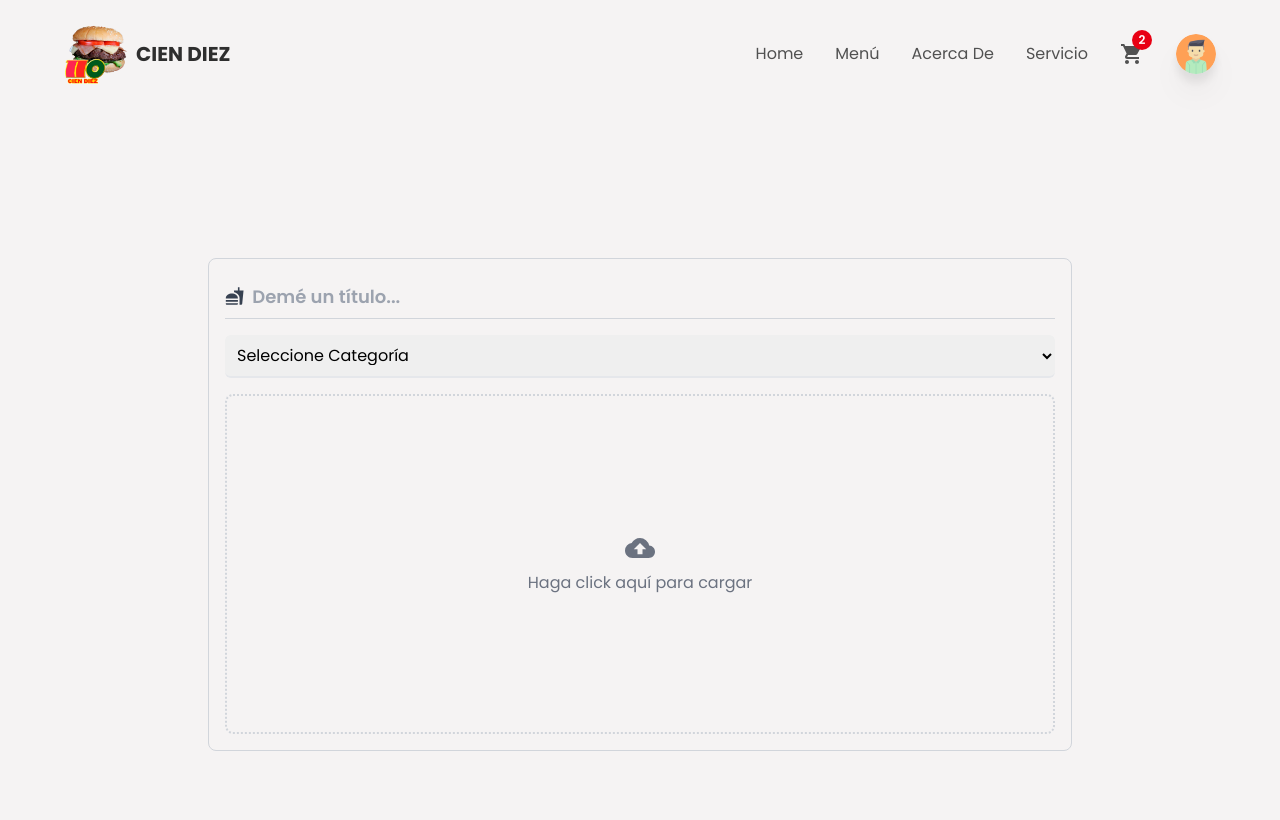
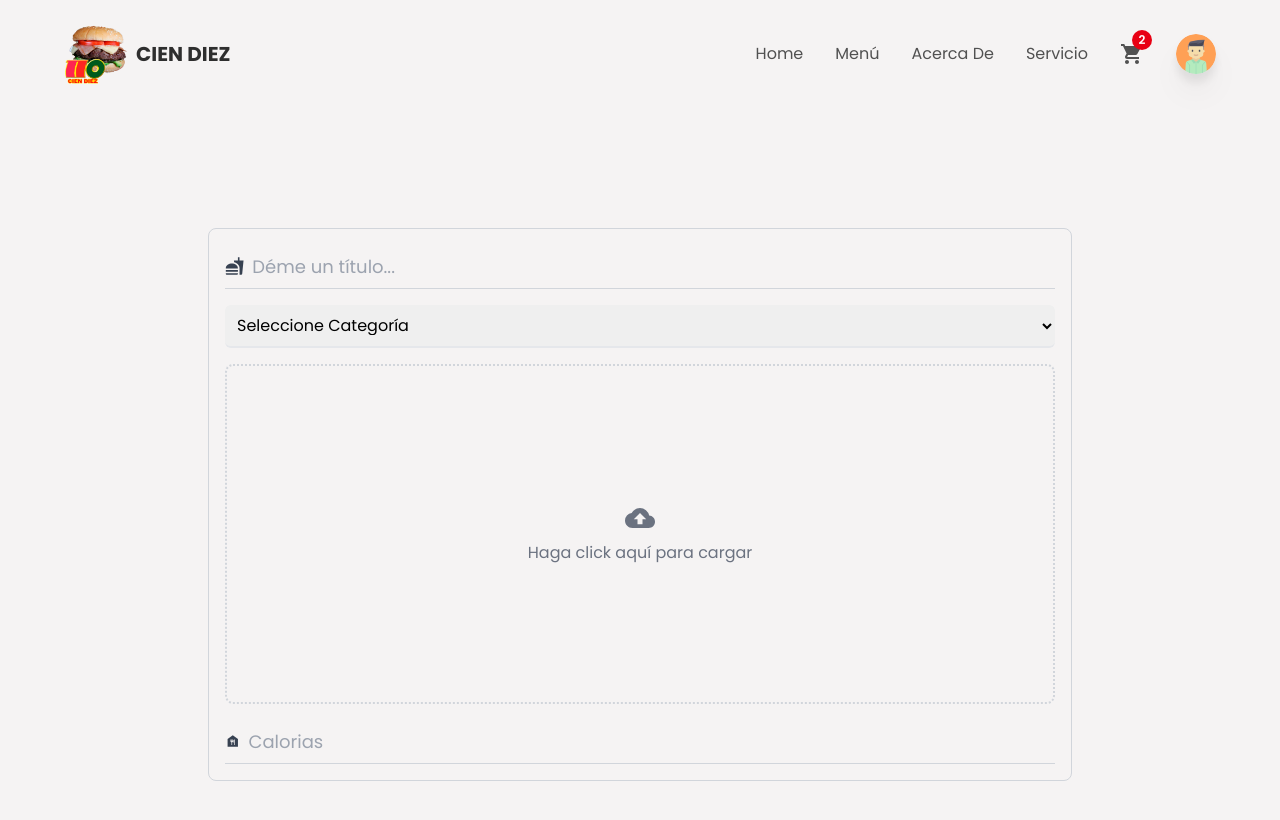
Before and after one commit to miguelcorona72/restaurantapp, a React (Create React App) app: page /createItem in a window 1280 px wide. Shown: the top 820 px of the page. Built offline with nearby package versions, Linux system fonts and the light colour scheme.

Commit message:
se agregaron opciones para las calorias al dar de alta un producto

```diff
--- a/src/components/CreateContainer.jsx
+++ b/src/components/CreateContainer.jsx
@@ -1,7 +1,7 @@
 import React, { useState } from 'react';
 import { motion } from "framer-motion";
 
-import {MdFastfood, MdCloudUpload} from 'react-icons/md';
+import { MdFastfood, MdCloudUpload, MdDelete, MdFoodBank } from 'react-icons/md';
 import { categories } from "../utils/data";
 import Loader from "./Loader";
 
@@ -16,7 +16,9 @@
   const [msg, setMsg] = useState(null);
   const [isLoading, setIsLoading] = useState(false);
 
-  const uploadImage = () => {}
+  const uploadImage = () => {};
+
+  const deleteImage = () => {}
 
   return (
     <div className="w-full min-h-screen flex items-center justify-center">
@@ -44,8 +46,8 @@
               required
               value={title}
               onChange={(e) => setTitle(e.target.value)}
-              placeholder="Demé un título..."
-              className="w-full h-full text-lg bg-transparent font-semibold online-none border-none placeholder:text-gray-400 text-textColor"
+              placeholder="Déme un título..."
+              className="w-full h-full text-lg bg-transparent online-none border-none placeholder:text-gray-400 text-textColor"
             />
         </div>
 
@@ -71,9 +73,12 @@
         </div>
 
         <div className="group flex justify-center items-center flex-col border-2 border-dotted border-gray-300 w-full h-225 md:h-340 cursor-pointer rounded-lg">
-            {isLoading ?
-              <Loader /> : <>
-                {!imageAsset ? <>
+          {isLoading ? (
+              <Loader />
+              ) : (
+                <>
+                  {!imageAsset ? (
+                  <>
                   <label className="w-full h-full flex flex-col items-center justify-center cursor-pointer">
                     <div className="w-full h-full flex flex-col items-center justify-center gap-2">
                       <MdCloudUpload className="text-gray-500 text-3xl hover:text-gray-700" />
@@ -89,8 +94,39 @@
                       className="w-0 h-0"
                     />
                   </label>
-                </> : <></>}
-          </>}
+                </>
+              ) : (
+                <>
+                  <div className="relative h-full">
+                    <img
+                      src={imageAsset}
+                      alt="uploaded image"
+                      className="w-full h-full object-cover"
+                    />
+                    <button
+                      type="button"
+                      className="absolute bottom-3 right-3 p-3 rounded-full bg-red-500 text-xl cursor-pointer outline-none hover:shadow-md  duration-500 transition-all ease-in-out"
+                      onClick={deleteImage}
+                    >
+                      <MdDelete className="text-white" />
+                    </button>
+                  </div>
+                </>
+              )}
+            </>
+          )}
+        </div>
+
+        <div className="w-full flex flex-col md:flex-row items-center gap-3">
+          <div className="w-full py-2 border-b border-gray-300 flex items-center gap-2">
+            <MdFoodBank className="text-gray-700 text-2x1"/>
+            <input
+              type="text"
+              required
+              placeholder="Calorias"
+              className="w-full h-full text-lg bg-transparent outline-none border-none placeholder:text-gray-400 text-textColor"
+            />
+          </div>
         </div>
       </div>
     </div>
```
Lines whose indentation alone changed are shown as unchanged.
